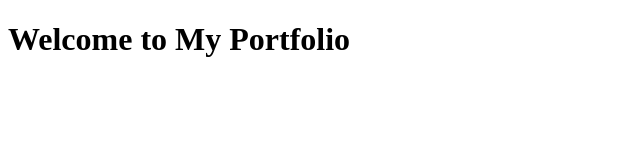
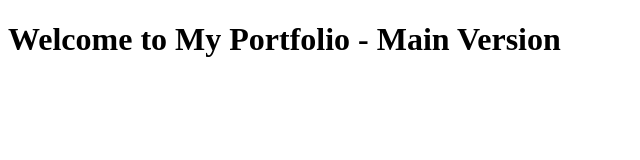
Before and after one commit to muhammadjawad1122/git-practice, a plain HTML site: page index.html in a window 1280 px wide. Shown: the whole page, without its empty margins (0-640 px from the left). Drawn offline with Linux system fonts and the light colour scheme.

Commit message:
Update portfolio heading on main

```diff
--- a/index.html
+++ b/index.html
@@ -5,6 +5,6 @@
     <title>My Portfolio</title>
 </head>
 <body>
-    <h1>Welcome to My Portfolio</h1>
+    <h1>Welcome to My Portfolio - Main Version</h1>
 </body>
 </html>
```
